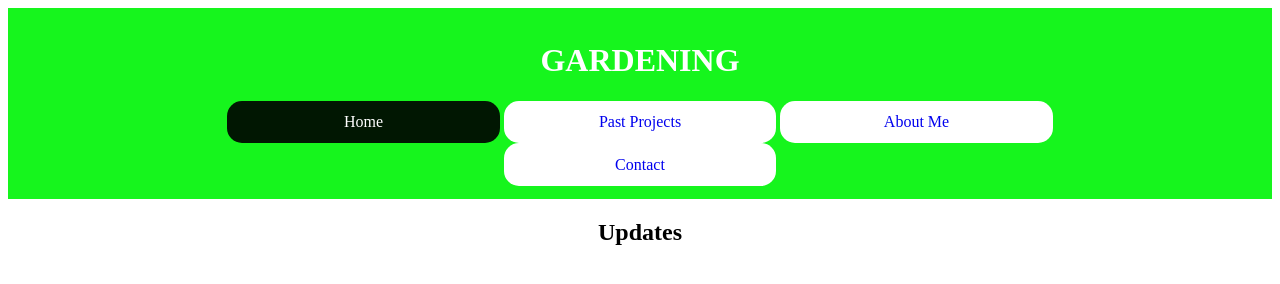
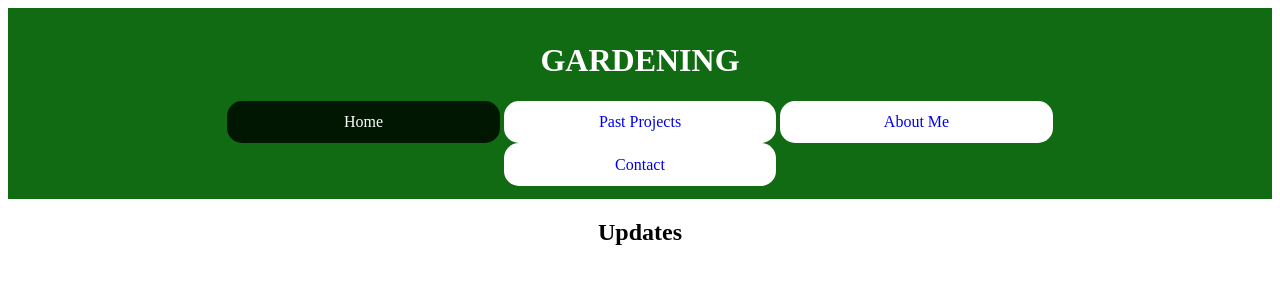
Before and after one commit to senarainey/portfolio, a plain HTML site: page index.html in a window 1280 px wide. Drawn offline with Linux system fonts and the light colour scheme.

Commit message:
Update portfolio.css

```diff
--- a/portfolio.css
+++ b/portfolio.css
@@ -1,5 +1,5 @@
 header {
-	background: #16F51D;
+	background: #106B13;
 	padding: 1%;
 	text-align: center;
 	color: #ffffff;
```
